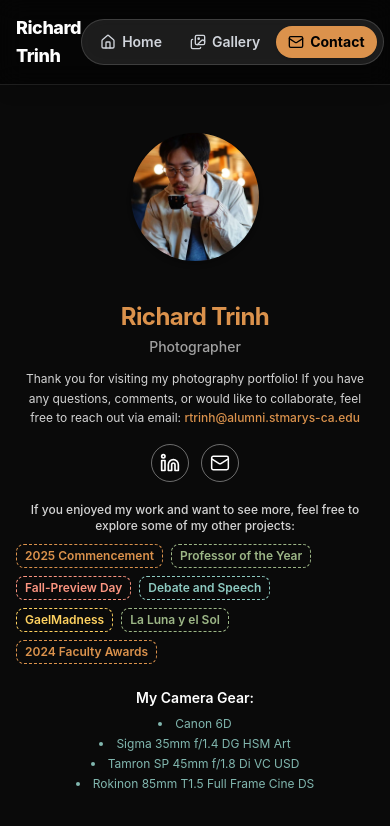
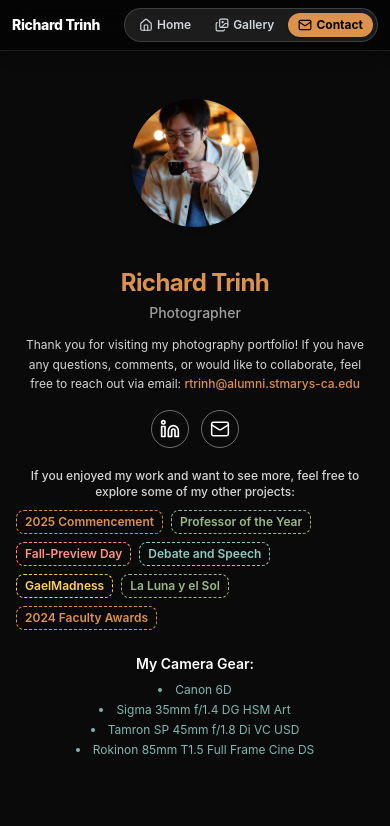
Before and after one commit to DLC-17/RT-Portfolio, a Next.js app: page /Contact in a window 390 px wide. Shown: the top 826 px of the page. Built offline with nearby package versions, Linux system fonts and the light colour scheme.

Commit message:
Scale header navigation items responsively for small windows

```diff
--- a/src/app/Gallery/layout.tsx
+++ b/src/app/Gallery/layout.tsx
@@ -15,55 +15,61 @@ const ContentLayout = ({ children }: ContentLayoutProps) => {
   return (
     <div className="min-h-screen w-full bg-neutral-950 text-white flex flex-col relative selection:bg-primary selection:text-black">
       {/* Sticky Top Navigation matching homescreen style */}
-      <header className="sticky top-0 z-40 w-full backdrop-blur-md bg-black/50 border-b border-white/10 px-4 sm:px-8 py-3.5 sm:py-4 flex items-center justify-between shadow-lg">
-        <Link href="/" className="flex items-center gap-2 sm:gap-2.5 group">
-          <span className="font-extrabold text-lg sm:text-2xl tracking-tight text-white group-hover:text-primary transition-colors">
+      <header className="sticky top-0 z-40 w-full backdrop-blur-md bg-black/50 border-b border-white/10 px-2 min-[360px]:px-3 sm:px-6 md:px-8 py-2 sm:py-3 md:py-4 flex items-center justify-between gap-1 min-[360px]:gap-2 shadow-lg">
+        <Link href="/" className="flex items-center gap-1.5 sm:gap-2.5 group shrink-0">
+          <span className="font-extrabold text-xs min-[360px]:text-sm sm:text-xl md:text-2xl tracking-tight text-white group-hover:text-primary transition-colors whitespace-nowrap">
             Richard Trinh
           </span>
-          <span className="hidden sm:inline text-sm sm:text-base text-neutral-400 font-medium">
+          <span className="hidden md:inline text-sm md:text-base text-neutral-400 font-medium">
             Photography
           </span>
         </Link>
 
         {/* Homescreen-style navigation pill */}
-        <nav>
-          <ul className="flex items-center gap-1 sm:gap-2 bg-white/10 backdrop-blur-md p-1.5 sm:p-2 rounded-full border border-white/15 shadow-inner text-sm sm:text-base font-semibold">
+        <nav className="shrink-0">
+          <ul className="flex items-center gap-0.5 min-[360px]:gap-1 sm:gap-1.5 md:gap-2 bg-white/10 backdrop-blur-md p-0.5 min-[360px]:p-1 sm:p-1.5 md:p-2 rounded-full border border-white/15 shadow-inner text-[10px] min-[360px]:text-xs sm:text-sm md:text-base font-semibold">
             <li>
               <Link
                 href="/"
-                className={`flex items-center gap-1.5 sm:gap-2 py-1.5 px-3 sm:px-4 rounded-full transition-all ${
+                aria-label="Home"
+                title="Home"
+                className={`flex items-center gap-0.5 min-[360px]:gap-1 sm:gap-1.5 md:gap-2 py-0.5 px-1.5 min-[360px]:py-1 min-[360px]:px-2.5 sm:py-1.5 sm:px-3.5 md:px-4 rounded-full transition-all whitespace-nowrap ${
                   pathname === "/"
                     ? "bg-white/20 text-white shadow-sm"
                     : "text-gray-300 hover:text-white hover:bg-white/10"
                 }`}
               >
-                <House className="w-4 h-4 sm:w-5 sm:h-5" />
+                <House className="w-3 h-3 min-[360px]:w-3.5 min-[360px]:h-3.5 sm:w-4 sm:h-4 md:w-5 md:h-5 shrink-0" />
                 <span>Home</span>
               </Link>
             </li>
             <li>
               <Link
                 href="/Gallery"
-                className={`flex items-center gap-1.5 sm:gap-2 py-1.5 px-3 sm:px-4 rounded-full transition-all ${
+                aria-label="Gallery"
+                title="Gallery"
+                className={`flex items-center gap-0.5 min-[360px]:gap-1 sm:gap-1.5 md:gap-2 py-0.5 px-1.5 min-[360px]:py-1 min-[360px]:px-2.5 sm:py-1.5 sm:px-3.5 md:px-4 rounded-full transition-all whitespace-nowrap ${
                   pathname === "/Gallery"
                     ? "bg-primary text-black font-bold shadow-sm"
                     : "text-gray-300 hover:text-white hover:bg-white/10"
                 }`}
               >
-                <Images className="w-4 h-4 sm:w-5 sm:h-5" />
+                <Images className="w-3 h-3 min-[360px]:w-3.5 min-[360px]:h-3.5 sm:w-4 sm:h-4 md:w-5 md:h-5 shrink-0" />
                 <span>Gallery</span>
               </Link>
             </li>
             <li>
               <Link
                 href="/Contact"
-                className={`flex items-center gap-1.5 sm:gap-2 py-1.5 px-3 sm:px-4 rounded-full transition-all ${
+                aria-label="Contact"
+                title="Contact"
+                className={`flex items-center gap-0.5 min-[360px]:gap-1 sm:gap-1.5 md:gap-2 py-0.5 px-1.5 min-[360px]:py-1 min-[360px]:px-2.5 sm:py-1.5 sm:px-3.5 md:px-4 rounded-full transition-all whitespace-nowrap ${
                   pathname === "/Contact"
                     ? "bg-primary text-black font-bold shadow-sm"
                     : "text-gray-300 hover:text-white hover:bg-white/10"
                 }`}
               >
-                <Mail className="w-4 h-4 sm:w-5 sm:h-5" />
+                <Mail className="w-3 h-3 min-[360px]:w-3.5 min-[360px]:h-3.5 sm:w-4 sm:h-4 md:w-5 md:h-5 shrink-0" />
                 <span>Contact</span>
               </Link>
             </li>
```
Also changed, not shown: 1 other file (tests, documents, lock files or other folders).
